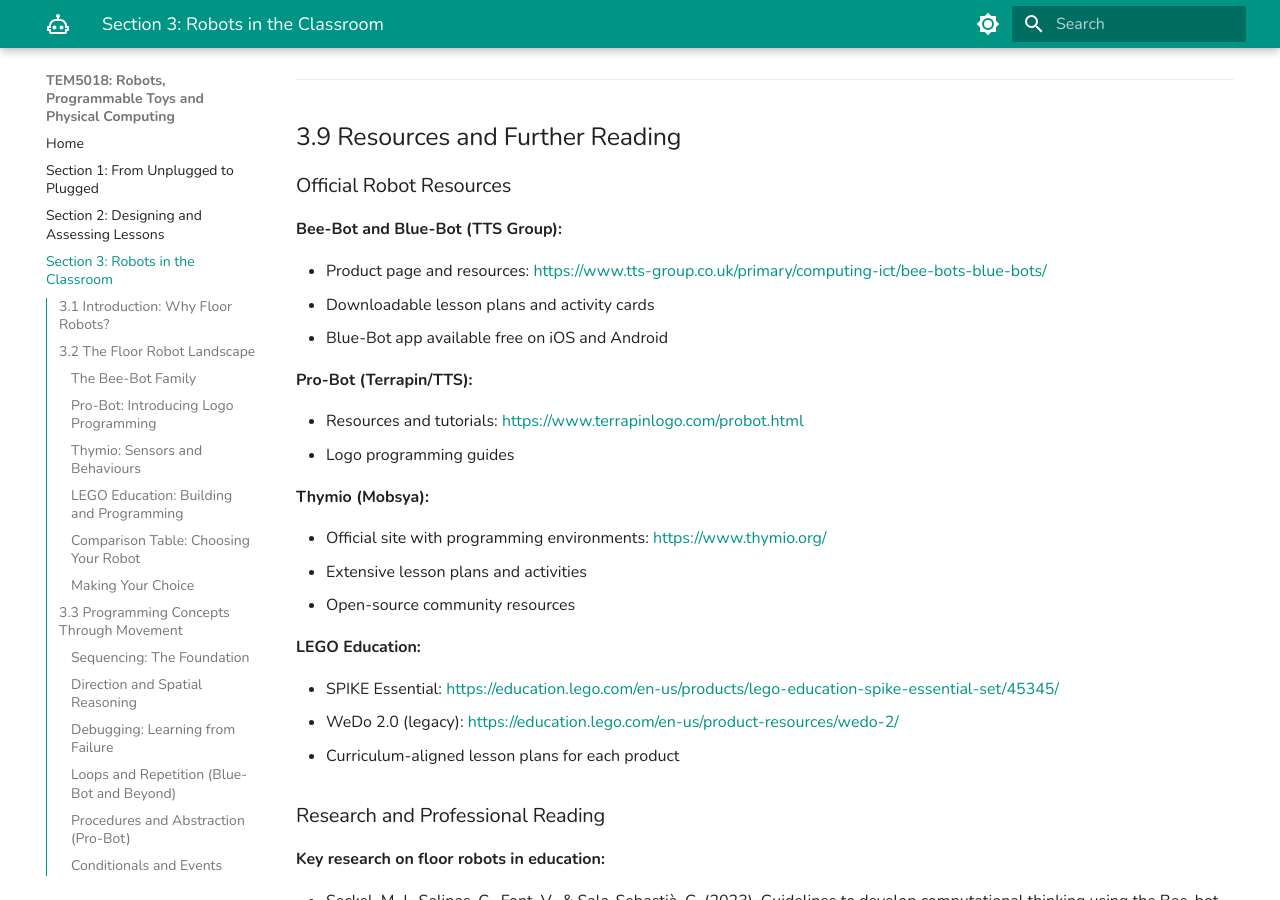
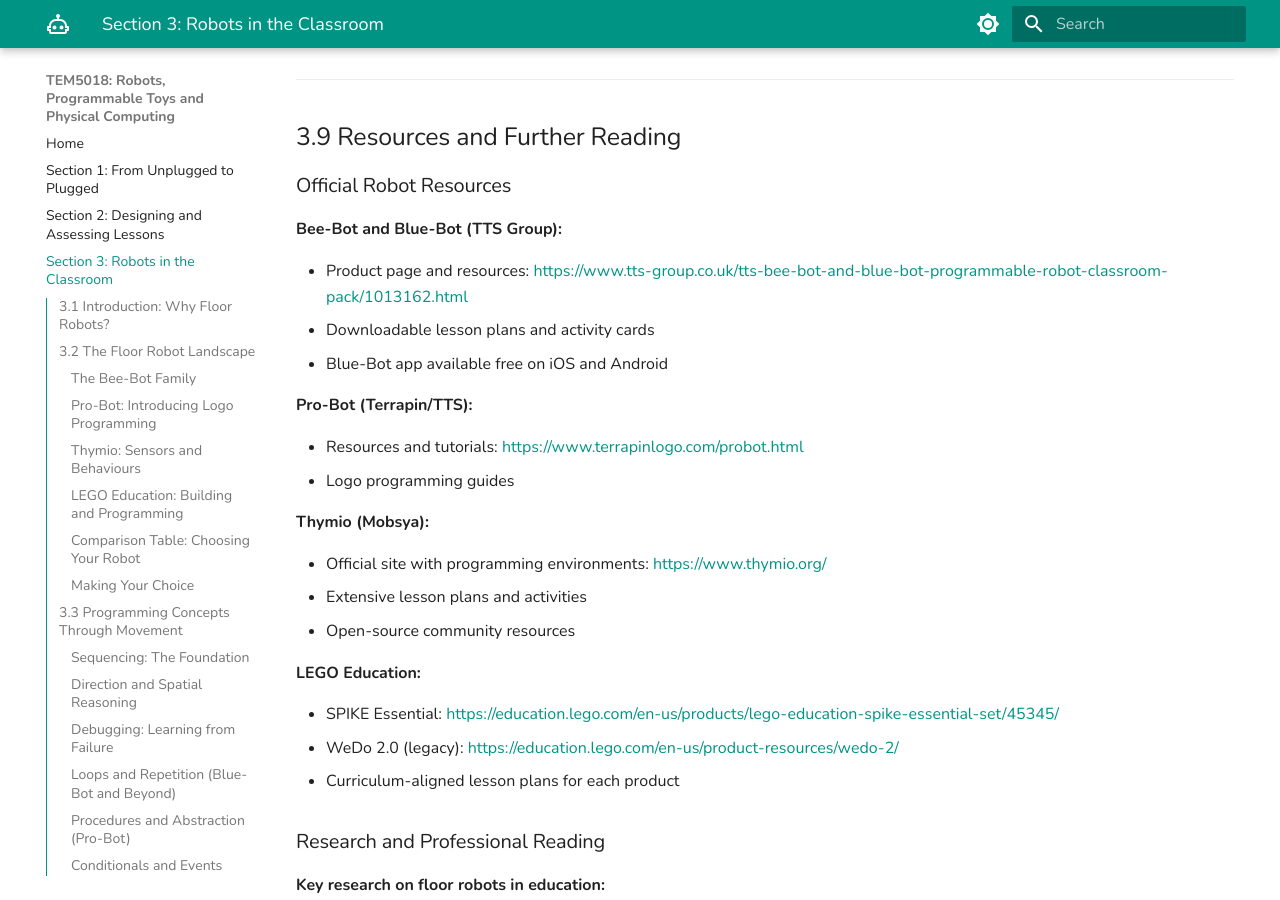
Before and after one commit to ccolo01/tem5018, an MkDocs documentation site: the page built from docs/section-3.md, in a window 1280 px wide and 900 px high, scrolled down 21907 px. Built offline with MkDocs 1.6.1 and Material for MkDocs 9.7.7, drawn with Linux system fonts in a browser that asks for light colours; part of the change alters nothing that is shown.

Commit message:
Update section-3.md

```diff
--- a/docs/section-3.md
+++ b/docs/section-3.md
@@ -799,7 +799,7 @@ Track which challenges children can complete independently:
 
 **Bee-Bot and Blue-Bot (TTS Group):**
 
-- Product page and resources: [https://www.tts-group.co.uk/primary/computing-ict/bee-bots-blue-bots/](https://www.tts-group.co.uk/primary/computing-ict/bee-bots-blue-bots/){:target="_blank"}
+- Product page and resources: [https://www.tts-group.co.uk/tts-bee-bot-and-blue-bot-programmable-robot-classroom-pack/1013162.html](https://www.tts-group.co.uk/tts-bee-bot-and-blue-bot-programmable-robot-classroom-pack/1013162.html){:target="_blank"}
 - Downloadable lesson plans and activity cards
 - Blue-Bot app available free on iOS and Android
 
```
